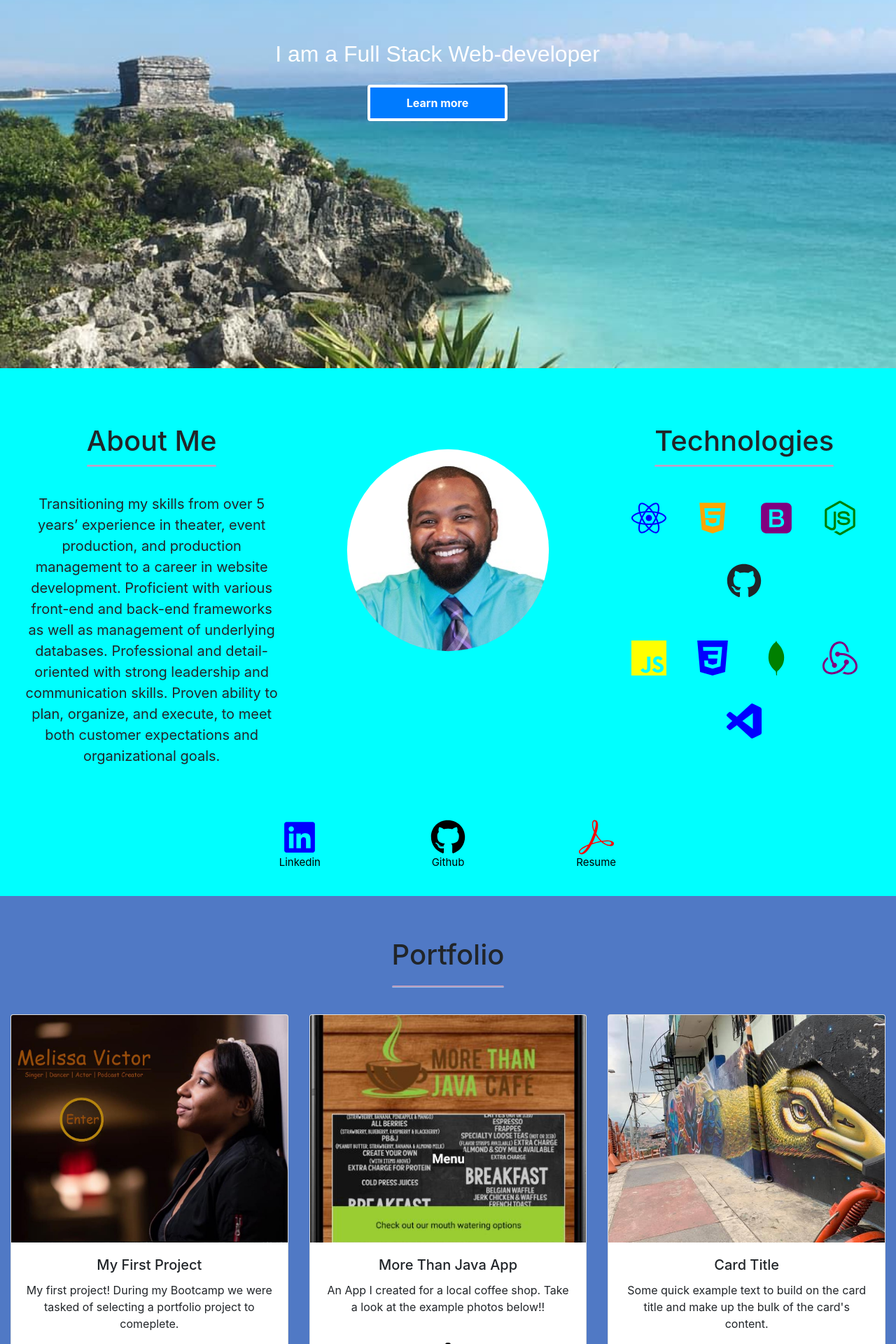
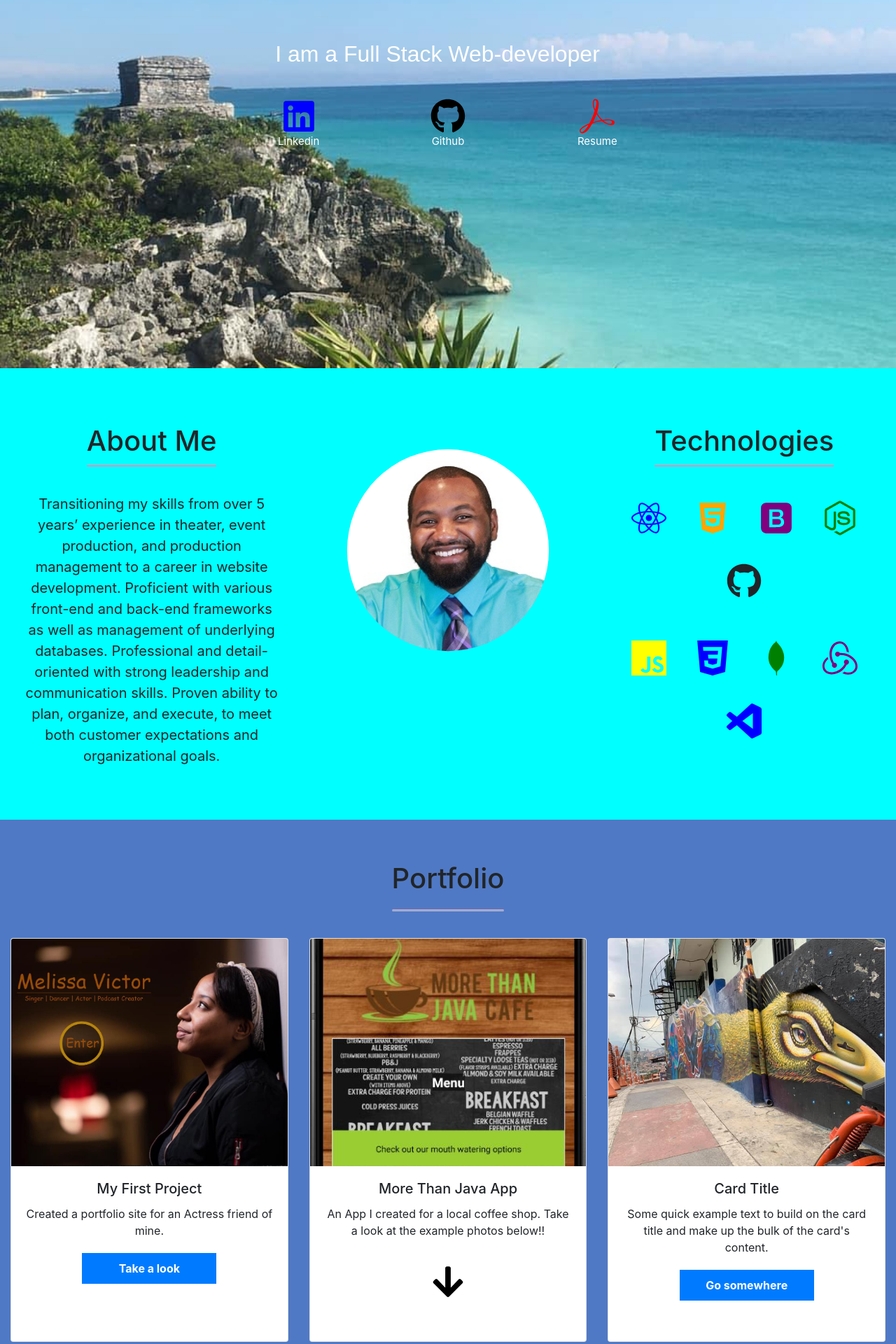
Before and after one commit to Jgarnes/portfolio-v0.5, a React (Create React App) app: page / in a window 1280 px wide. Shown: the part 380-2300 px from the top of the page at 70% size. Built offline with nearby package versions, Linux system fonts and the light colour scheme.

Commit message:
Relocated Social Media Links

```diff
--- a/src/App.css
+++ b/src/App.css
@@ -6,9 +6,7 @@
 
  .back {
   background-image: url("./images/mexico.jpg");
-  /* height: 100%; */
   background-position: center;
-  /* background-repeat: no-repeat; */
   background-size: cover;
   background-attachment: fixed;
 }
@@ -115,6 +113,12 @@
 
 .p1 {
   font-size: 15px;
+  color: white;
+  /* background-color: rgba(0,0,0,0.5); */
+}
+
+.p2 {
+  font-size: 15px;
 }
 
 .squeezeA {
--- a/src/Components/aboutComponent.js
+++ b/src/Components/aboutComponent.js
@@ -1,6 +1,6 @@
 import React from 'react';
-import { FaReact, FaHtml5, FaBootstrap, FaNodeJs, FaGithub, FaLinkedin} from 'react-icons/fa';
-import { SiJavascript, SiCss3, SiMongodb, SiRedux, SiVisualstudiocode, SiAdobeacrobatreader } from 'react-icons/si';
+import { FaReact, FaHtml5, FaBootstrap, FaNodeJs, FaGithub } from 'react-icons/fa';
+import { SiJavascript, SiCss3, SiMongodb, SiRedux, SiVisualstudiocode } from 'react-icons/si';
 import { Container, Col, Row, Image } from 'react-bootstrap';
 
 function About () {
@@ -63,17 +63,7 @@
                 </Col>
 
             </Row>
-            <Row className="justify-content-center squeezeA">
-                <Col  xs={2} className="Mid">
-                   <a href="https://www.linkedin.com/in/jeremy-garnes" target="_blank" rel="noopener noreferrer"> <FaLinkedin color="blue" className="links" /> <p className="p1"> Linkedin </p> </a>
-                </Col>
-                <Col  xs={2} className="Mid">
-                   <a href="https://github.com/Jgarnes" target="_blank" rel="noopener noreferrer"> <FaGithub className="links" /> <p className="p1">Github</p></a>
-                </Col>
-                <Col  xs={2} className="Mid">
-                  <a href="/resume/myresume.pdf" target="_blank" rel="noopener noreferrer"> <SiAdobeacrobatreader color="red" className="links" onClick /> <p className="p1"> Resume</p> </a>
-                </Col>
-            </Row>
+
         </Container>
     );
 }
--- a/src/Components/contactComponent.js
+++ b/src/Components/contactComponent.js
@@ -9,13 +9,13 @@
         <Container fluid className="Ccontain" id="contact">
             <Row height="auto" className="justify-content-center squeezeA" style={{paddingTop:"50px"}}>
                 <Col   className="Mid">
-                  <FaPhoneVolume className="links" /> <p className="p1"> Telephone: <br /> 443-810-5547 </p>
+                  <FaPhoneVolume className="links" /> <p className="p2"> Telephone: <br /> 443-810-5547 </p>
                 </Col>
                 <Col   className="Mid">
-                  <FaHome className="links" /> <p className="p1"> Location: <br /> Laurel, Maryland </p>
+                  <FaHome className="links" /> <p className="p2"> Location: <br /> Laurel, Maryland </p>
                 </Col>
                 <Col   className="Mid">
-                  <MdEmail className="links" /> <p className="p1"> Email: J06Garnes@Gmail.com </p>
+                  <MdEmail className="links" /> <p className="p2"> Email: <br/> J06Garnes@Gmail.com </p>
                 </Col>
             </Row>
         </Container>
--- a/src/Components/headerComponent.js
+++ b/src/Components/headerComponent.js
@@ -1,5 +1,7 @@
 import React from 'react';
-import { Button, Container, Col, Row, } from 'react-bootstrap';
+import { FaGithub, FaLinkedin } from 'react-icons/fa';
+import { SiAdobeacrobatreader } from 'react-icons/si';
+import { Container, Col, Row, } from 'react-bootstrap';
 
 function Header () {
 
@@ -9,7 +11,18 @@
                 <Col >
                     <h1 className="Hh1">Hello, My name is Jeremy Garnes</h1>
                     <h2 className="Hh2">I am a Full Stack Web-developer</h2>
-                    <Button className="btn" href="#about">Learn more</Button>
+
+                </Col>
+            </Row>
+            <Row className="justify-content-center squeezeA">
+                <Col  xs={2} className="Mid">
+                   <a href="https://www.linkedin.com/in/jeremy-garnes" target="_blank" rel="noopener noreferrer"> <FaLinkedin color="blue" className="links" /> <p className="p1"> Linkedin </p> </a>
+                </Col>
+                <Col  xs={2} className="Mid">
+                   <a href="https://github.com/Jgarnes" target="_blank" rel="noopener noreferrer"> <FaGithub className="links" /> <p className="p1">Github</p></a>
+                </Col>
+                <Col  xs={2} className="Mid" >
+                  <a href="/resume/myresume.pdf" target="_blank" rel="noopener noreferrer"> <SiAdobeacrobatreader color="red" className="links" /> <p className="p1"> Resume</p> </a>
                 </Col>
             </Row>
         </Container>
--- a/src/Components/projectComponent.js
+++ b/src/Components/projectComponent.js
@@ -16,9 +16,9 @@
                         <Card.Body className="cardHeight">
                             <Card.Title>My First Project</Card.Title>
                             <Card.Text>
-                            My first project! During my Bootcamp we were tasked of selecting a portfolio project to comeplete.
+                            Created a portfolio site for an Actress friend of mine.
                             </Card.Text>
-                            <Button variant="primary">Take a look</Button>
+                           <a href="https://melissavictor.netlify.app" target="_blank" rel="noopener noreferrer"><Button variant="primary">Take a look</Button></a>
                         </Card.Body>
                     </Card>
                 </Col>
```
